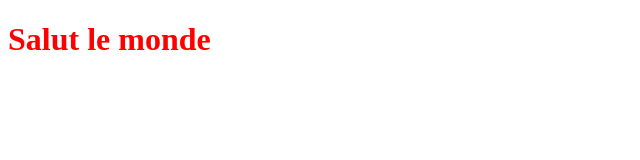
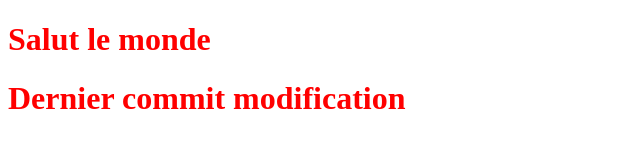
Before and after one commit to camscoding/sass, a website: page index.html in a window 1280 px wide. Shown: the whole page, without its empty margins (0-640 px from the left). Drawn offline with Linux system fonts and the light colour scheme.

Commit message:
ajout d'un sous-titre + modification du tilte

```diff
--- a/index.html
+++ b/index.html
@@ -4,10 +4,11 @@
     <meta charset="UTF-8">
     <meta name="viewport" content="width=device-width, initial-scale=1.0">
     <meta http-equiv="X-UA-Compatible" content="ie=edge">
-    <title>Document</title>
+    <title>Camelia</title>
     <link rel="stylesheet" href="dist/style.css">
 </head>
 <body>
     <h1>Salut le monde</h1>
+    <h1>Dernier commit modification</h1>
 </body>
 </html>
```
Also changed, not shown: package.json (added, +15 -0 lines), 3 other files.
